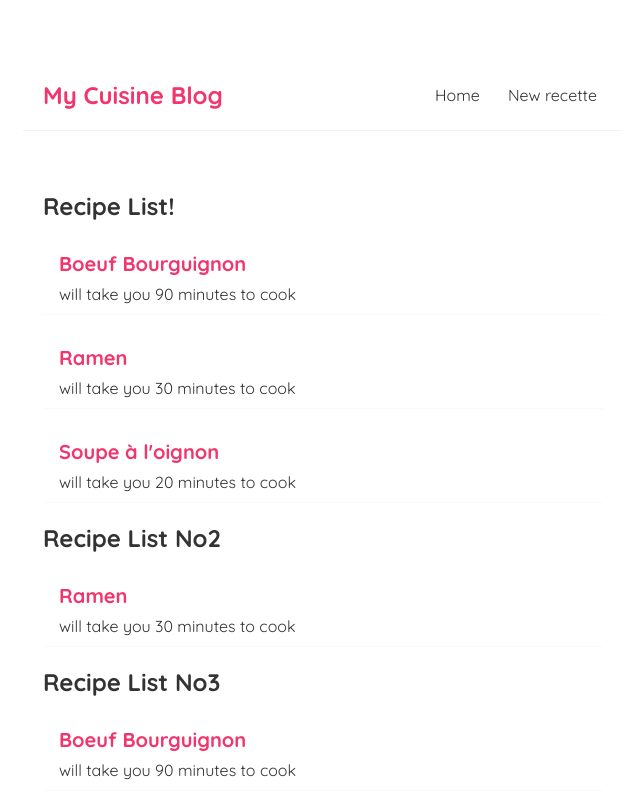
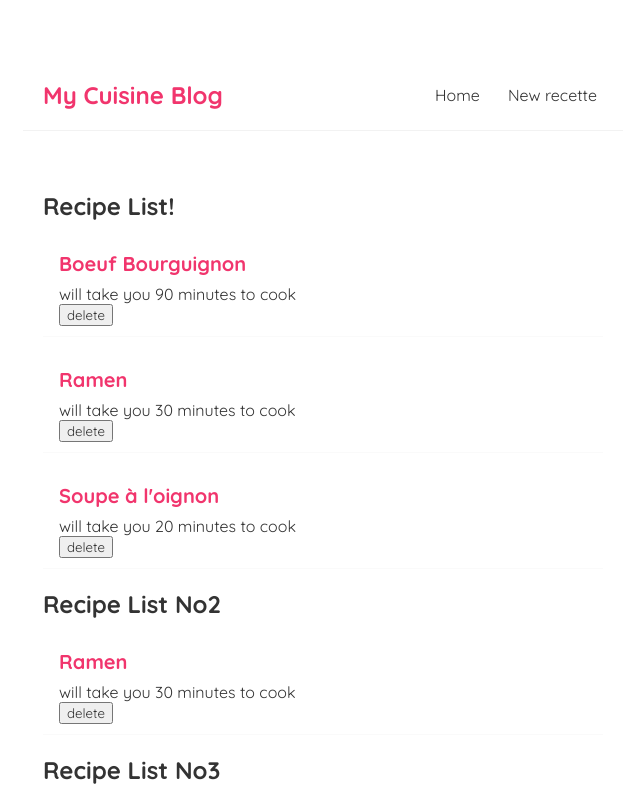
Before and after one commit to AlphaKappa44/my-blog-cuisine, a React (Create React App) app: page / in a window 1280 px wide. Shown: the top 800 px of the page, without its empty margins (317-957 px from the left). Built offline with nearby package versions, Linux system fonts and the light colour scheme; the HTML template or start-up script is replaced by a standard one.

Commit message:
function as prop - filter to delete

```diff
--- a/src/Home.js
+++ b/src/Home.js
@@ -11,12 +11,17 @@ const Home = () => {
 
     ])
 
+    const handleDelete = (id) => {
+        const deletedRecipe = recipes.filter(recipe => recipe.id !== id);
+        setRecipes(deletedRecipe);
+    }
+
 
     return (
 
         <div className="home">
 
-            <RecipeList recipes={recipes} title="Recipe List!" ></RecipeList>
+            <RecipeList recipes={recipes} title="Recipe List!" handleDelete={handleDelete}></RecipeList>
             <RecipeList recipes={recipes.filter((recipe) => recipe.title === 'Ramen')} title="Recipe List No2" ></RecipeList>
             <RecipeList recipes={recipes} title="Recipe List No3" ></RecipeList>
 
--- a/src/RecipeList.js
+++ b/src/RecipeList.js
@@ -1,7 +1,7 @@
 // const RecipeList = (props) => {
 //   const recipes = props.recipes;
 //   const title = props.title;
-const RecipeList = ({recipes, title}) => {
+const RecipeList = ({recipes, title, handleDelete}) => {
 
   return (
     <div>
@@ -10,6 +10,7 @@ const RecipeList = ({recipes, title}) => {
         <div className="recipe-preview" key={recipe.id}>
           <h2>{recipe.title}</h2>
           <p>will take you {recipe.time} minutes to cook</p>
+          <button onClick={() => handleDelete(recipe.id)}>delete</button>
         </div>
       ))}
     </div>
```
